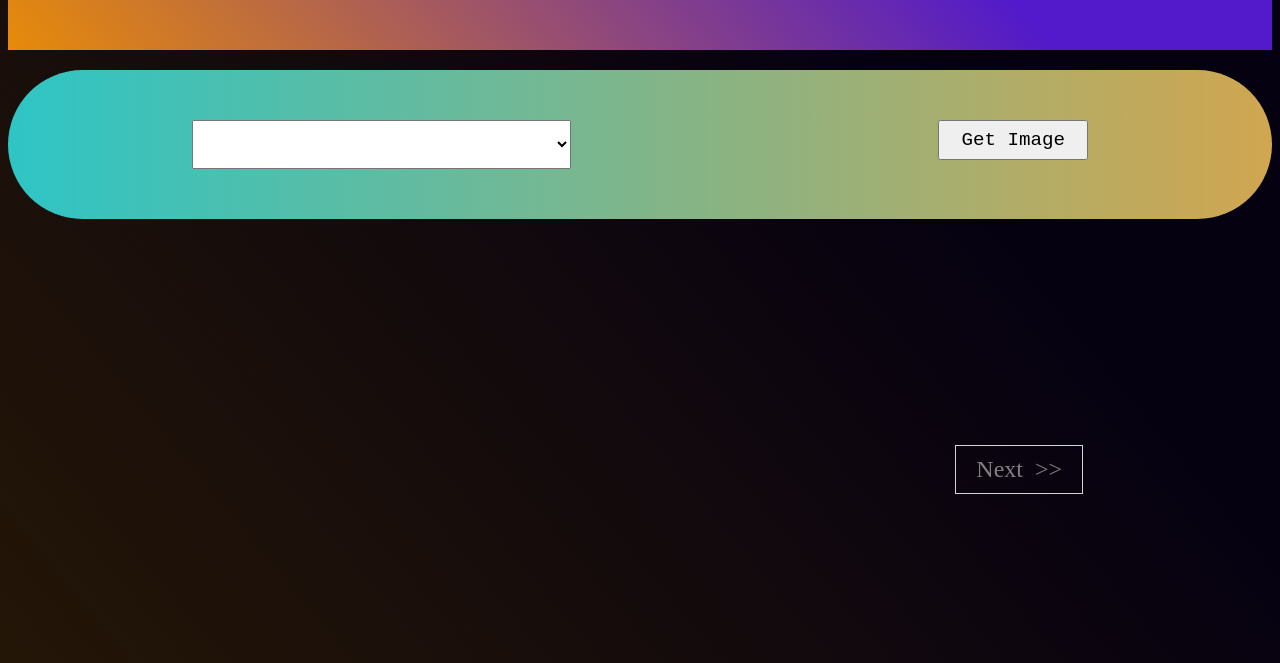
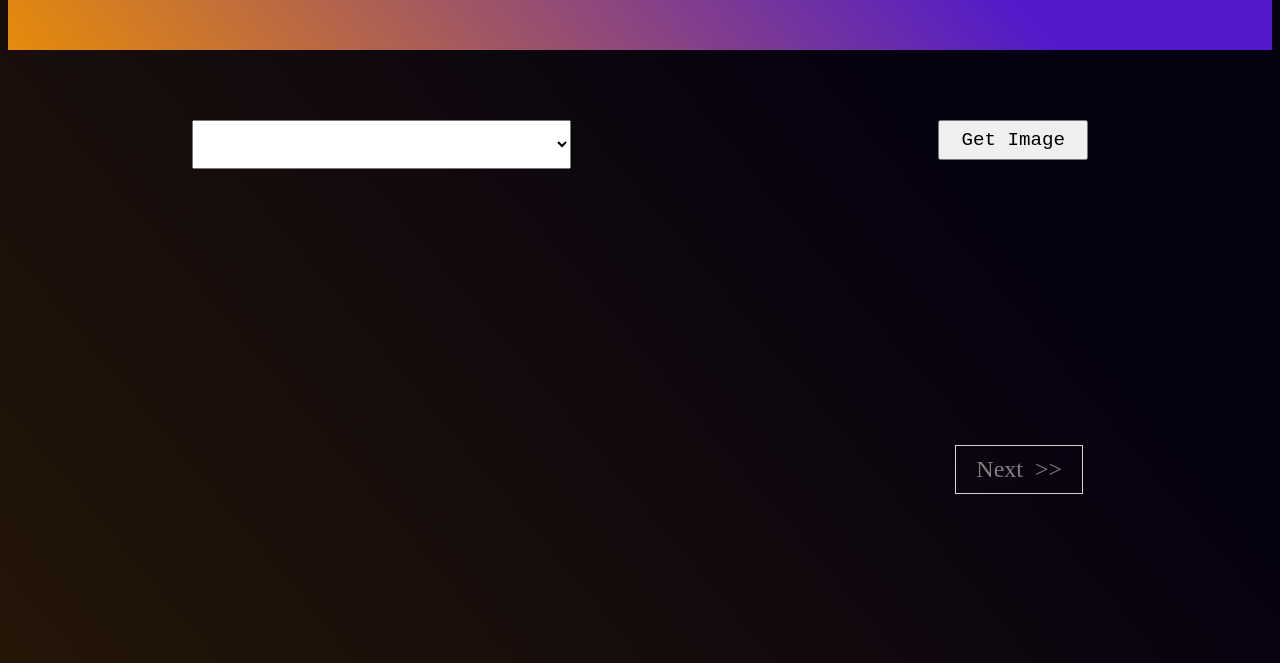
Before and after one commit to SaMs-Hub/DogoXo, a plain HTML site: page index.html in a window 1280 px wide. Shown: the part 137-800 px from the top of the page. Drawn offline with nearby package versions, Linux system fonts and the light colour scheme; a script that the page names is missing.

Commit message:
Update styles.css

```diff
--- a/styles.css
+++ b/styles.css
@@ -27,7 +27,6 @@ form {
     width: 100%;
     margin-top: 20px;
     padding: 50px 0;
-    background-image: linear-gradient(-90deg, rgb(209, 166, 80), rgb(46, 197, 197));
     border-radius: 99rem;
 }
 
```
